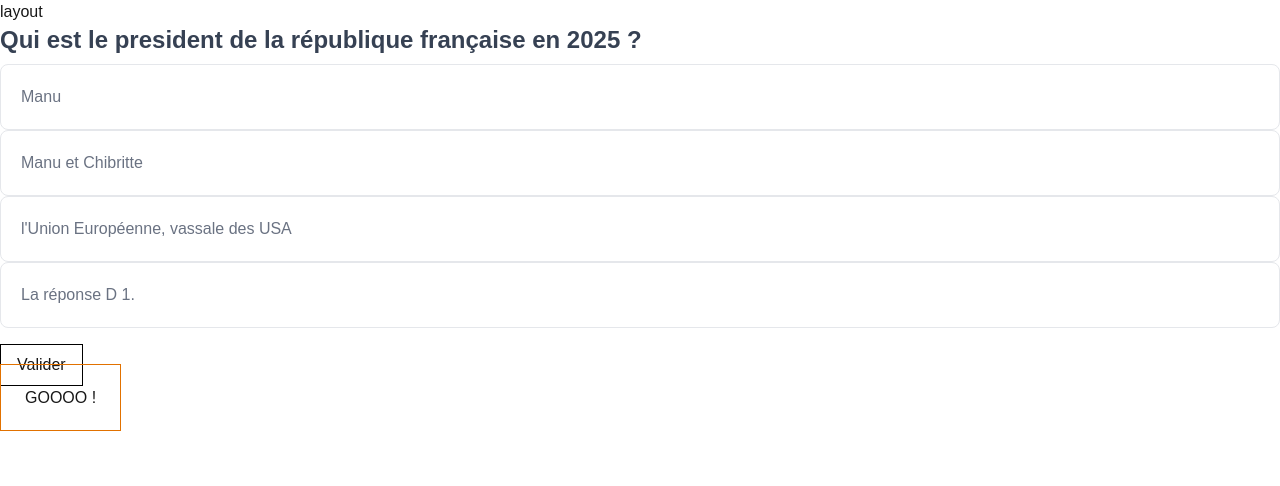
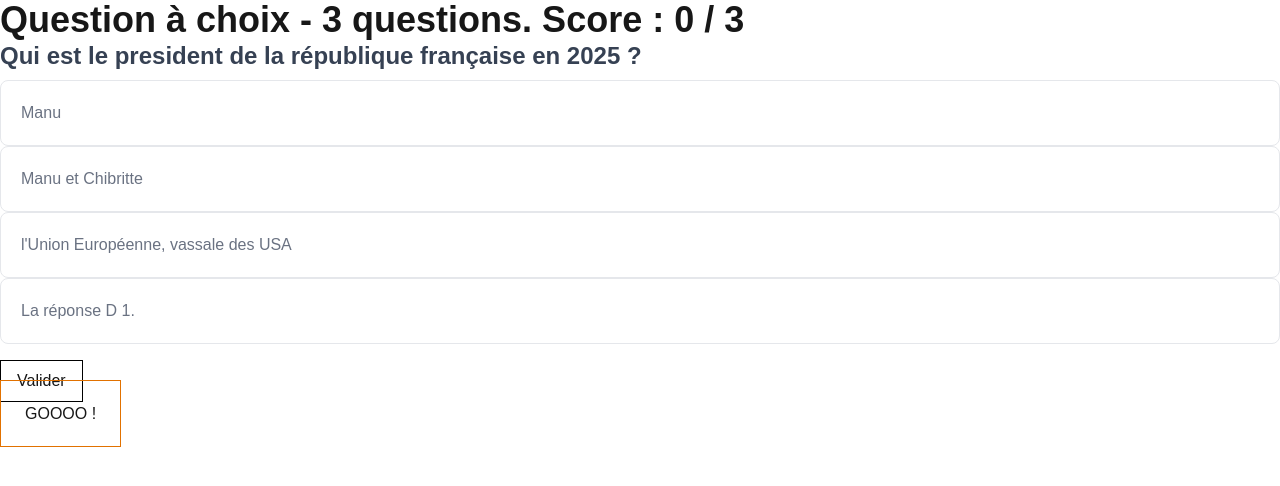
Before and after one commit to laurent972/concours, a Next.js app: page /question/1 in a window 1280 px wide. Shown: the top 486 px of the page. Built offline with nearby package versions, Linux system fonts and the light colour scheme.

Commit message:
refector pages

```diff
--- a/src/app/question/[id]/page.jsx
+++ b/src/app/question/[id]/page.jsx
@@ -1,11 +1,13 @@
 'use client';
-import React, { useEffect, useState } from 'react';
-import { useParams } from 'next/navigation'
+import React, { useContext, useEffect, useState } from 'react';
+import { useParams } from 'next/navigation';
+
 import Link from 'next/link';
 import axios from 'axios';
 import BlocQuestion from '@/components/BlocQuestion';
 import Question from '@/components/Question';
 import Loading from '@/components/Loading';
+import { scoreContext } from '../../context/score';
 
 
 
@@ -13,14 +15,20 @@ export default function QuestionPage() {
 const {id} = useParams();
 const nextQuestionId = parseInt(id)+1;
 const [question, setQuestion] = useState(null);
+const [data, setData] = useState();
+const {score} = useContext(scoreContext)
+
+console.log(score);
+
+
 
 useEffect(() => {
   console.log("Current question ID:", id);
   axios.get('/data/dataTest.json').then((response) => {
    const questions = response.data;
+   setData(questions)
    const currentQuestion = questions.find((q) => q.id == id)
    setQuestion(currentQuestion);
-
   });
 
 }, [id]);
@@ -29,8 +37,19 @@ useEffect(() => {
 
   return (
     <div>
+        {question ?
 
-        {question ? <Question  {...question} /> : <Loading />  }
+          <>
+            <h1 className="text-4xl font-bold text-center sm:text-left">
+              Question à choix - {data.length} questions. Score : {score} /{" "}
+              {data.length}
+            </h1>
+            <Question  {...question} />
+         </>
+
+        : <Loading />
+
+        }
 
         <Link
           className="p-6 border border-solid border-amber-600"
--- a/src/app/question/layout.jsx
+++ b/src/app/question/layout.jsx
@@ -1,10 +1,10 @@
 import React from 'react'
+import { ScoreProvider } from '../context/score'
 
 export default function layout({ children }) {
   return (
     <div>
-        layout
-   { children }
+       <ScoreProvider>{children}</ScoreProvider>
     </div>
   )
 }
```
